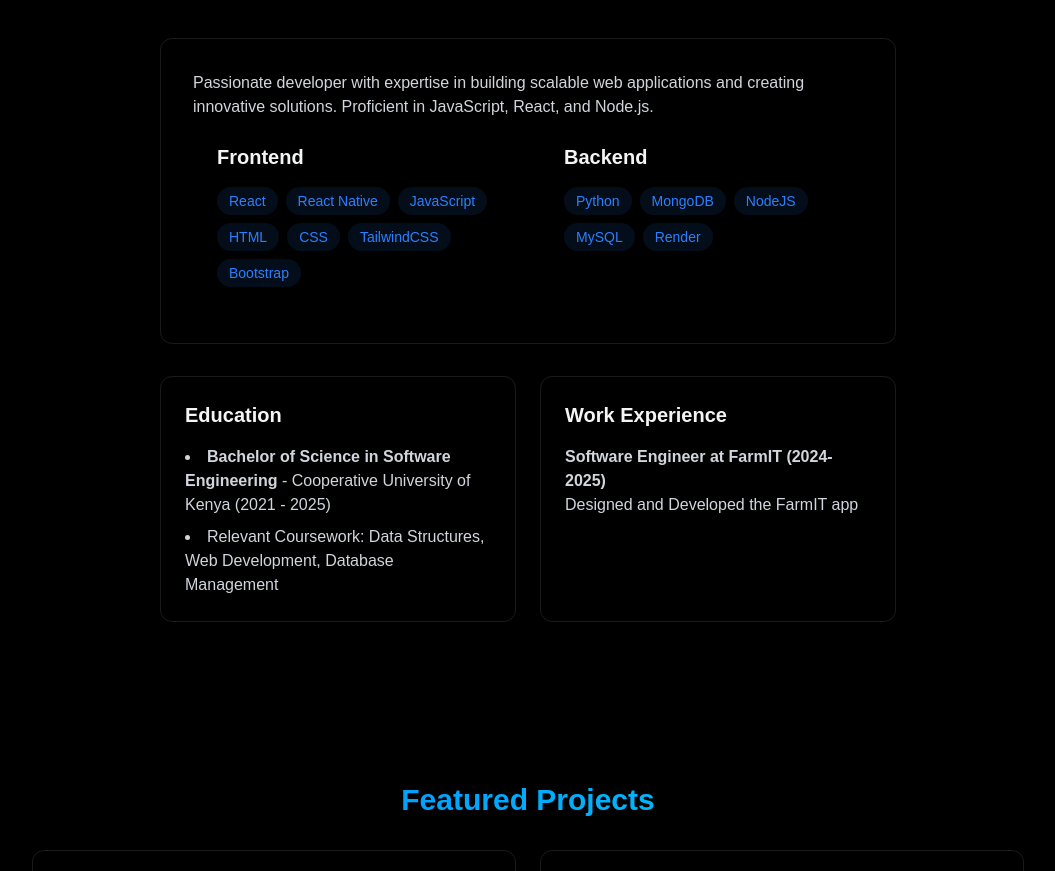
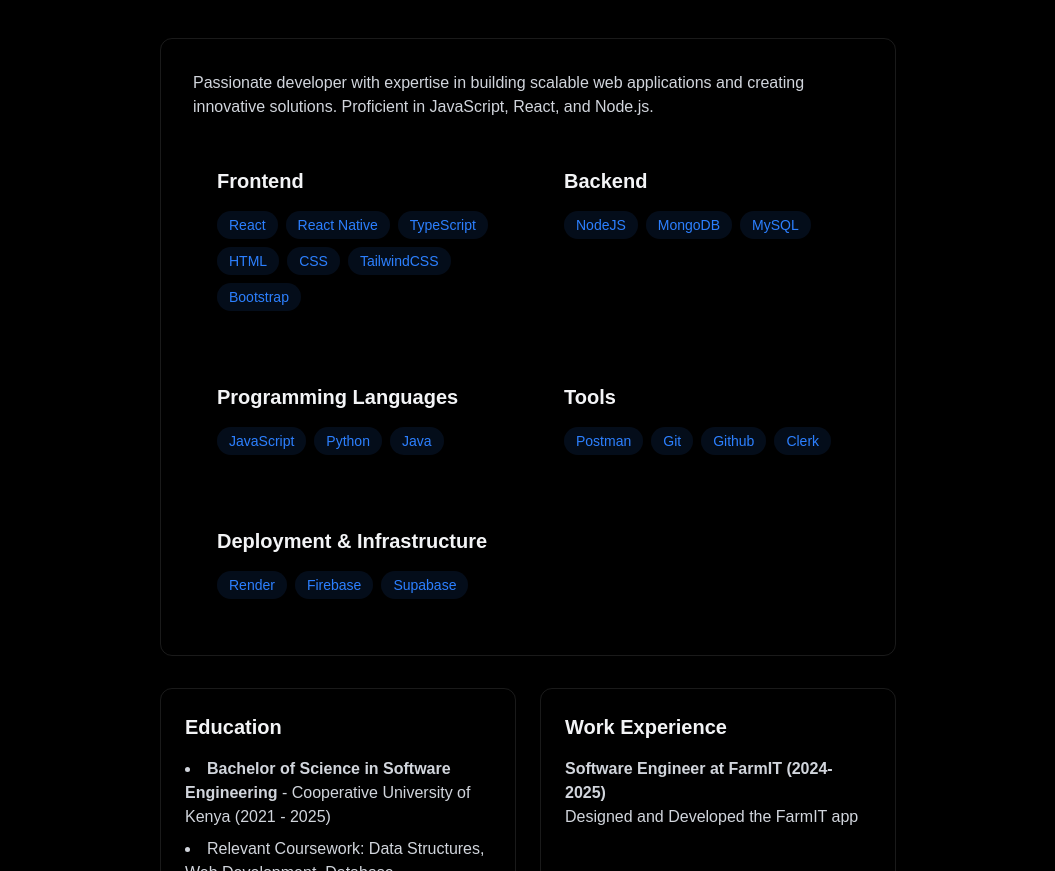
Before and after one commit to Nabanji/portolio, a React (Vite) app in the folder my-portfolio/: page / in a window 1280 px wide. Shown: the part 910-1781 px from the top of the page, without its empty margins (112-1167 px from the left). Built offline with nearby package versions, Linux system fonts and the light colour scheme.

Commit message:
(feat) Modified About section

```diff
--- a/my-portfolio/src/components/Navbar.jsx
+++ b/my-portfolio/src/components/Navbar.jsx
@@ -2,6 +2,7 @@ import { useEffect } from 'react';
 import { Github, Linkedin } from 'lucide-react';
 
 export default function Navbar({ menuOpen, setMenuOpen }) {
+
   useEffect(() => {
     document.body.style.overflow = menuOpen ? 'hidden' : '';
   }, [menuOpen]);
--- a/my-portfolio/src/sections/About.jsx
+++ b/my-portfolio/src/sections/About.jsx
@@ -1,21 +1,38 @@
 export default function About() {
 
-  const frontendSkills = [
+  const frontend = [
     "React",
     "React Native",
-    "JavaScript",
+    "TypeScript",
     "HTML",
     "CSS",
     "TailwindCSS",
     "Bootstrap"
   ]
 
-  const backendSkills = [
+  const backend = [
+    "NodeJS",
+    "MongoDB",
+    "MySQL"
+  ]
+
+  const programmingLanguages = [
+    "JavaScript",
     "Python",
-    "MongoDB",
-    "NodeJS",
-    "MySQL",
-    "Render"
+    "Java"
+  ]
+
+  const tools = [
+    "Postman",
+    "Git",
+    "Github",
+    "Clerk"
+  ]
+
+  const deploymentAndInfrastructure = [
+    "Render",
+    "Firebase",
+    "Supabase"
   ]
 
   return (
@@ -23,39 +40,73 @@ export default function About() {
       <div className="max-w-3xl mx-auto px-4">
         <h2 className="text-3xl font-bold mb-8 bg-gradient-to-r from-blue-500 to-cyan-400 bg-clip-text text-transparent text-center">About Me</h2>
 
-        <div className="glass rounded-xl p-8 border-white/10 border hoverL-translate-y-1 transition">
-          <p className="text-gray-300 mb3-6">
+        <div className="glass rounded-xl p-8 border-white/10 border hover:-translate-y-1 transition">
+          <p className="text-gray-300 mb-6">
             Passionate developer with expertise in building scalable web applications and creating innovative solutions. Proficient in JavaScript, React, and Node.js.
           </p>
 
-          <div className="grid grid-cols-1m md:grid-cols-2 gap-6">
+          <div className="grid grid-cols-1 md:grid-cols-2 gap-6">
+
             <div className="rounded-xl p-6 hover:-translate-y-1 transition-all">
               <h3 className="text-xl font-bold mb-4">Frontend</h3>
               <div className="flex flex-wrap gap-2">
-                {frontendSkills.map((skill, index) => (
-                  <span key={index} className="bg-blue-500/10 text-blue-500 px-3 py-1 rounded-full text-sm hver:bg-blue-500/20 hover:shadow-[0_2px_8px_rgba(59, 130, 2246, 0.2)] transition">
+                {frontend.map((skill, index) => (
+                  <span key={index} className="bg-blue-500/10 text-blue-500 px-3 py-1 rounded-full text-sm hover:bg-blue-500/20 hover:shadow-[0_2px_8px_rgba(59,130,246,0.2)] transition">
                     {skill}
                   </span>
-                  ))
-                }
+                ))}
               </div>
             </div>
+
             <div className="rounded-xl p-6 hover:-translate-y-1 transition-all">
               <h3 className="text-xl font-bold mb-4">Backend</h3>
               <div className="flex flex-wrap gap-2">
-                {backendSkills.map((skill, index) => (
-                  <span key={index} className="bg-blue-500/10 text-blue-500 px-3 py-1 rounded-full text-sm hver:bg-blue-500/20 hover:shadow-[0_2px_8px_rgba(59, 130, 2246, 0.2)] transition">
+                {backend.map((skill, index) => (
+                  <span key={index} className="bg-blue-500/10 text-blue-500 px-3 py-1 rounded-full text-sm hover:bg-blue-500/20 hover:shadow-[0_2px_8px_rgba(59,130,246,0.2)] transition">
                     {skill}
                   </span>
-                  ))
-                }
+                ))}
               </div>
             </div>
+
+            <div className="rounded-xl p-6 hover:-translate-y-1 transition-all">
+              <h3 className="text-xl font-bold mb-4">Programming Languages</h3>
+              <div className="flex flex-wrap gap-2">
+                {programmingLanguages.map((language, index) => (
+                  <span key={index} className="bg-blue-500/10 text-blue-500 px-3 py-1 rounded-full text-sm hover:bg-blue-500/20 hover:shadow-[0_2px_8px_rgba(59,130,246,0.2)] transition">
+                    {language}
+                  </span>
+                ))}
+              </div>
+            </div>
+
+            <div className="rounded-xl p-6 hover:-translate-y-1 transition-all">
+              <h3 className="text-xl font-bold mb-4">Tools</h3>
+              <div className="flex flex-wrap gap-2">
+                {tools.map((tool, index) => (
+                  <span key={index} className="bg-blue-500/10 text-blue-500 px-3 py-1 rounded-full text-sm hover:bg-blue-500/20 hover:shadow-[0_2px_8px_rgba(59,130,246,0.2)] transition">
+                    {tool}
+                  </span>
+                ))}
+              </div>
+            </div>
+
+            <div className="rounded-xl p-6 hover:-translate-y-1 transition-all">
+              <h3 className="text-xl font-bold mb-4">Deployment & Infrastructure</h3>
+              <div className="flex flex-wrap gap-2">
+                {deploymentAndInfrastructure.map((item, index) => (
+                  <span key={index} className="bg-blue-500/10 text-blue-500 px-3 py-1 rounded-full text-sm hover:bg-blue-500/20 hover:shadow-[0_2px_8px_rgba(59,130,246,0.2)] transition">
+                    {item}
+                  </span>
+                ))}
+              </div>
+            </div>
+
           </div>
         </div>
 
         <div className="grid grid-cols-1 md:grid-cols-2 gap-6 mt-8">
-          <div className="p-6 rounded-xl border-white/10 border hover:-trnaslate-y-1 transition-all">
+          <div className="p-6 rounded-xl border-white/10 border hover:-translate-y-1 transition-all">
             <h3 className="text-xl font-bold mb-4">Education</h3>
             <ul className="list-disc text-gray-300 list-inside space-y-2">
               <li>
@@ -66,7 +117,7 @@ export default function About() {
               </li>
             </ul>
           </div>
-          <div className="p-6 rounded-xl border-white/10 border hover:-trnaslate-y-1 transition-all">
+          <div className="p-6 rounded-xl border-white/10 border hover:-translate-y-1 transition-all">
             <h3 className="text-xl font-bold mb-4">Work Experience</h3>
             <div className="space-y-4 text-gray-300">
               <div>
```
